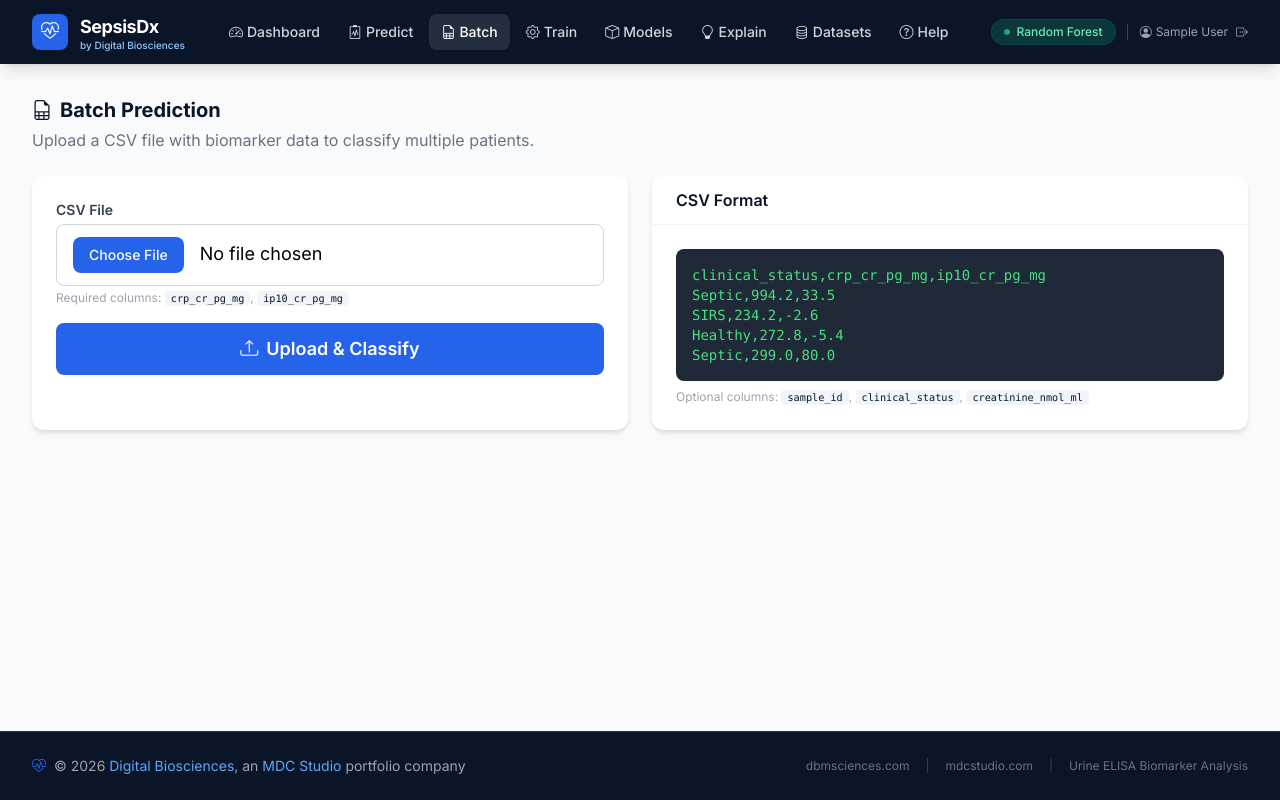
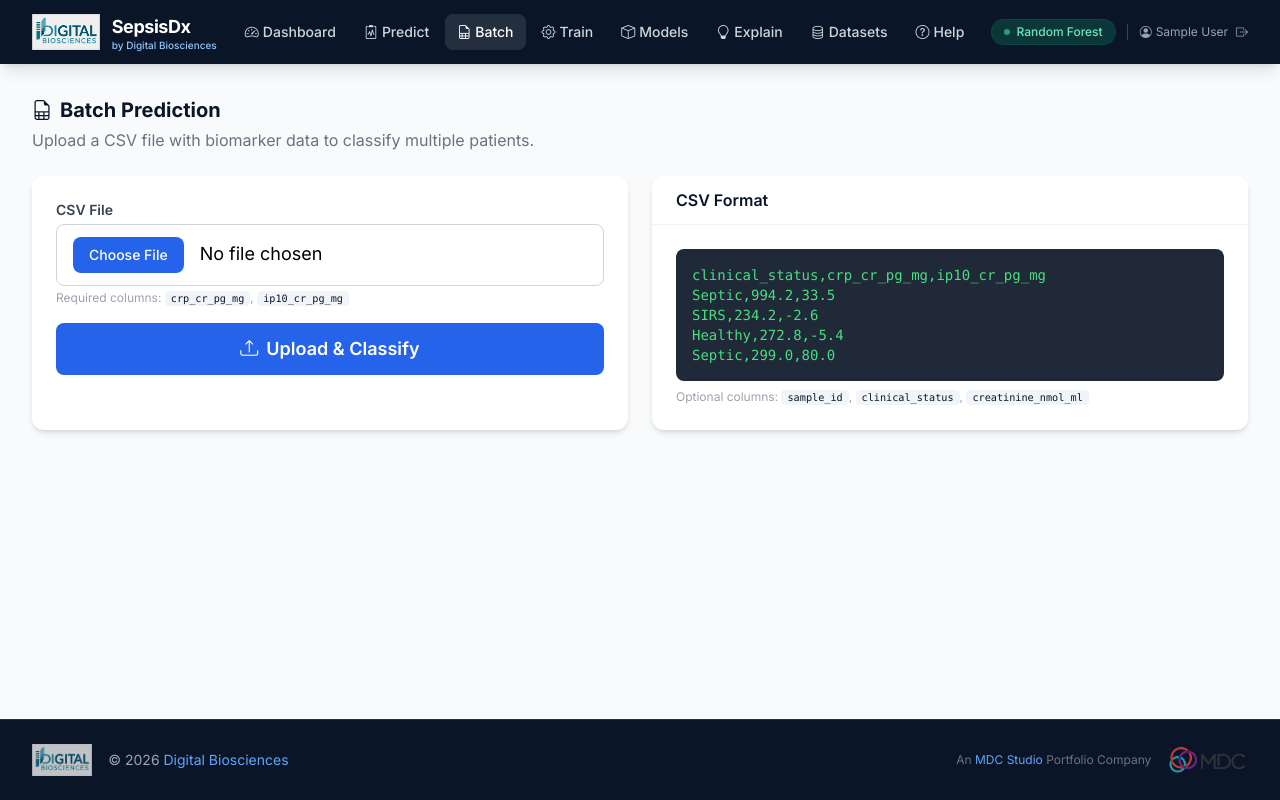
Before and after one commit to gilblankenship/SepsisClassifier, a Flask app: page /batch/ in a window 1280 px wide. Run offline with Flask 3, Linux system fonts and the light colour scheme; the visitor is signed in with stand-in values (Sample User, id 1); some libraries are stand-ins or nearby versions.

Commit message:
Add Digital Biosciences & MDC Studio branding and organize reports
- Add company logos to web app navbar and footer
- Label Digital Biosciences as an MDC Studio Portfolio Company
- Regenerate PDF/DOCX reports with logo headers
- Move all reports to Reports/ directory
- Add DHA Program Summary Report (Word)

Co-Authored-By: Claude Opus 4.6 <noreply@anthropic.com>

```diff
--- a/web/templates/base.html
+++ b/web/templates/base.html
@@ -40,9 +40,7 @@
             <div class="flex items-center justify-between h-16">
                 <!-- Brand -->
                 <a href="/" class="flex items-center gap-3 group no-underline">
-                    <div class="w-9 h-9 bg-medical-500 rounded-lg flex items-center justify-center group-hover:bg-medical-600 transition">
-                        <i class="bi bi-heart-pulse text-white text-lg"></i>
-                    </div>
+                    <img src="{{ url_for('static', filename='img/digital-biosciences-logo.png') }}" alt="Digital Biosciences" class="h-9 w-auto">
                     <div class="leading-tight">
                         <span class="text-white font-bold text-lg tracking-tight">SepsisDx</span>
                         <span class="block text-blue-300 text-[10px] font-medium -mt-0.5">by Digital Biosciences</span>
@@ -157,16 +155,19 @@
     <footer class="bg-navy-900 border-t border-white/10 mt-auto">
         <div class="max-w-7xl mx-auto px-4 sm:px-6 lg:px-8 py-6">
             <div class="flex flex-col md:flex-row items-center justify-between gap-4">
-                <div class="flex items-center gap-2 text-gray-400 text-sm">
-                    <i class="bi bi-heart-pulse text-medical-500"></i>
-                    <span>&copy; 2026 <a href="https://dbmsciences.com/" target="_blank" rel="noopener" class="text-blue-400 hover:text-blue-300 transition no-underline">Digital Biosciences</a>, an <a href="https://mdcstudio.com/" target="_blank" rel="noopener" class="text-blue-400 hover:text-blue-300 transition no-underline">MDC Studio</a> portfolio company</span>
+                <div class="flex items-center gap-4">
+                    <a href="https://dbmsciences.com/" target="_blank" rel="noopener" class="no-underline">
+                        <img src="{{ url_for('static', filename='img/digital-biosciences-logo.png') }}" alt="Digital Biosciences" class="h-8 w-auto opacity-80 hover:opacity-100 transition">
+                    </a>
+                    <div class="text-gray-400 text-sm">
+                        &copy; 2026 <a href="https://dbmsciences.com/" target="_blank" rel="noopener" class="text-blue-400 hover:text-blue-300 transition no-underline">Digital Biosciences</a>
+                    </div>
                 </div>
-                <div class="flex items-center gap-4 text-xs text-gray-500">
-                    <a href="https://dbmsciences.com/" target="_blank" rel="noopener" class="hover:text-gray-300 transition no-underline">dbmsciences.com</a>
-                    <span class="text-gray-700">|</span>
-                    <a href="https://mdcstudio.com/" target="_blank" rel="noopener" class="hover:text-gray-300 transition no-underline">mdcstudio.com</a>
-                    <span class="text-gray-700">|</span>
-                    <span>Urine ELISA Biomarker Analysis</span>
+                <div class="flex items-center gap-4">
+                    <span class="text-gray-500 text-xs">An <a href="https://mdcstudio.com/" target="_blank" rel="noopener" class="text-blue-400 hover:text-blue-300 transition no-underline">MDC Studio</a> Portfolio Company</span>
+                    <a href="https://mdcstudio.com/" target="_blank" rel="noopener" class="no-underline">
+                        <img src="{{ url_for('static', filename='img/mdc-studio-logo.png') }}" alt="MDC Studio" class="h-7 w-auto opacity-80 hover:opacity-100 transition">
+                    </a>
                 </div>
             </div>
         </div>
```
Also changed, not shown: Reports/DigitalBiosciencesLogoCropped1.png (added), Reports/MDC Logo.png (added), logos/DigitalBiosciencesLogoCropped1.png (added), logos/MDC Logo.png (added), web/static/img/digital-biosciences-logo.png (added), web/static/img/mdc-studio-logo.png (added), 7 other files.
